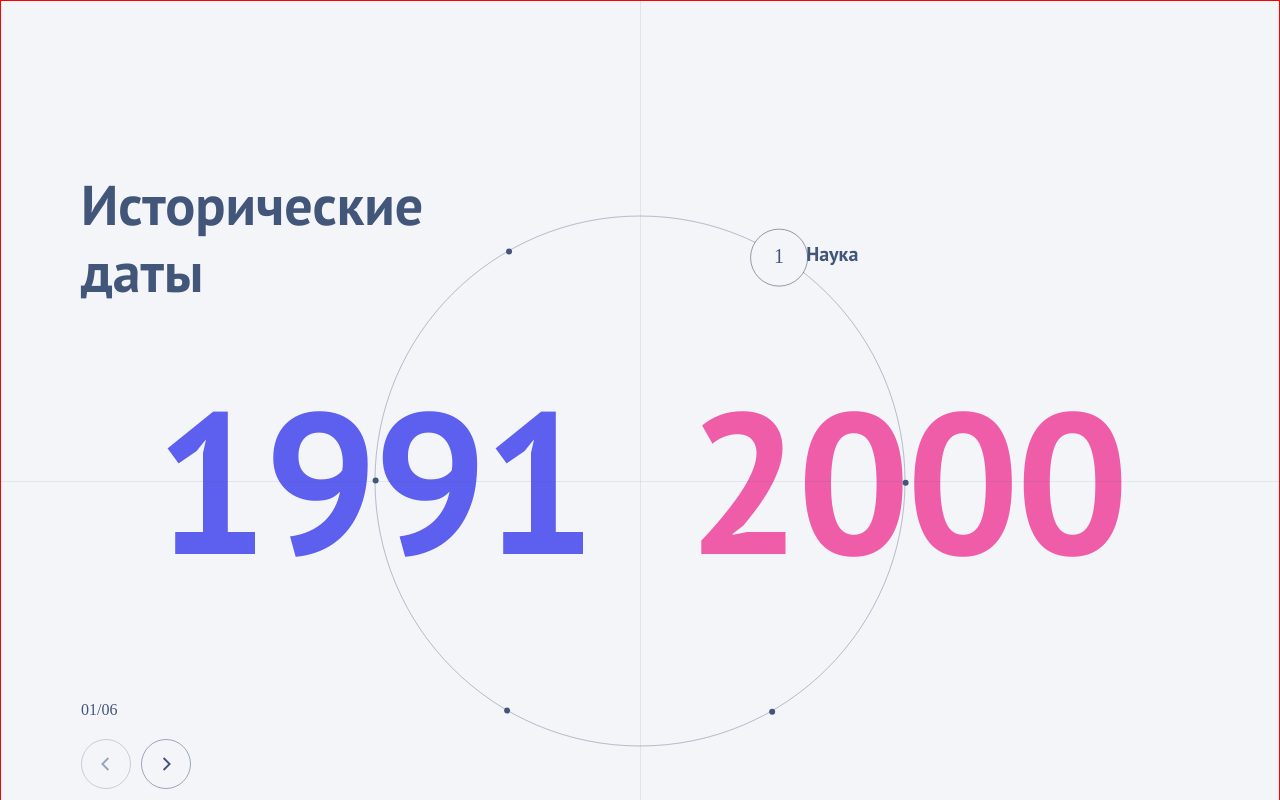
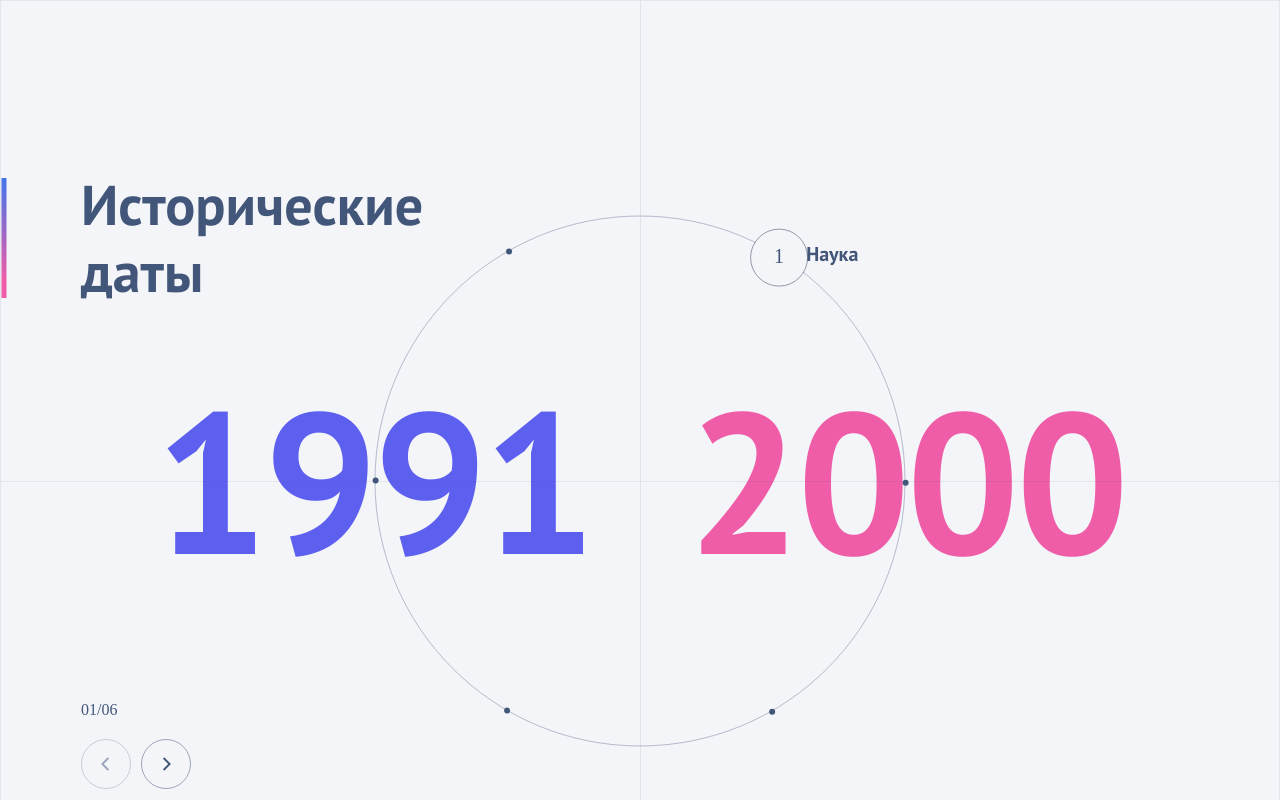
Before and after one commit to Vlad06091992/test-task-only, a React (Create React App) app: page / in a window 1280 px wide. Shown: the top 800 px of the page. Built offline with nearby package versions, Linux system fonts and the light colour scheme.

Commit message:
feat: add line

```diff
--- a/src/components/blok/blok.module.scss
+++ b/src/components/blok/blok.module.scss
@@ -2,6 +2,16 @@
   margin: 0 auto;
   max-width: 1440px;
   height: 1080px;
-  border: 1px solid red;
+  border: 1px solid rgba(66, 86, 122, 0.1);
   position: relative;
 }
+
+.lineWrapper{
+  position: absolute;
+  top:177px;
+  width: 6px;
+  height: 120px;
+  @media (max-width: 320px) {
+    display: none;
+  }
+}
--- a/src/components/blok/blok.tsx
+++ b/src/components/blok/blok.tsx
@@ -9,6 +9,7 @@ import { ItemTitle } from "../item-title/item-title";
 import { TimeRangeController } from "../../components/time-range-controller/time-range-controller";
 import { Slider } from "../../components/swiper/slider";
 import { Data } from "../../components/app/app";
+import { Line } from "../../components/svg/line";
 
 
 
@@ -32,6 +33,9 @@ export const Blok: React.FC<CircleComponentProps> = ({ data }) => {
 
   return (
     <div className={s.container}>
+      <div className={s.lineWrapper}>
+        <Line />
+      </div>
       <Title title={"Исторические даты"} />
       <ItemTitle title={currentData.theme} />
       <HorizontalLine />
--- /dev/null
+++ b/src/components/svg/line.tsx
@@ -0,0 +1,13 @@
+export const Line = () => {
+  return (
+    <svg style={{position:'relative', width:'100%', height:'100%', zIndex:10}} xmlns="http://www.w3.org/2000/svg" width="6" height="120" viewBox="0 0 6 120" fill="none">
+      <path d="M3 0L2.99999 120" stroke="url(#paint0_linear_1_56)" strokeWidth="5" />
+      <defs>
+        <linearGradient id="paint0_linear_1_56" x1="3.5" y1="-6" x2="3.49999" y2="102" gradientUnits="userSpaceOnUse">
+          <stop stopColor="#3877EE" />
+          <stop offset="1" stopColor="#EF5DA8" />
+        </linearGradient>
+      </defs>
+    </svg>
+  );
+};
```
